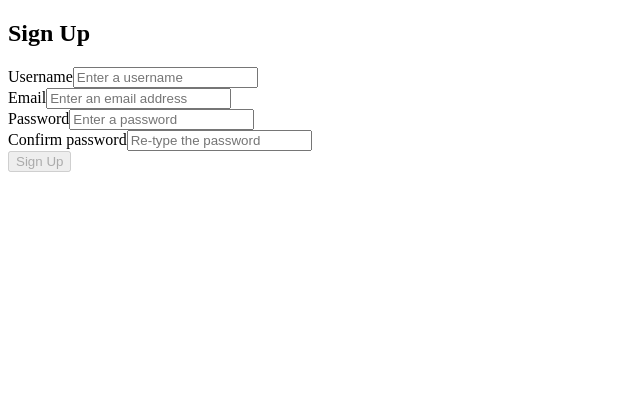
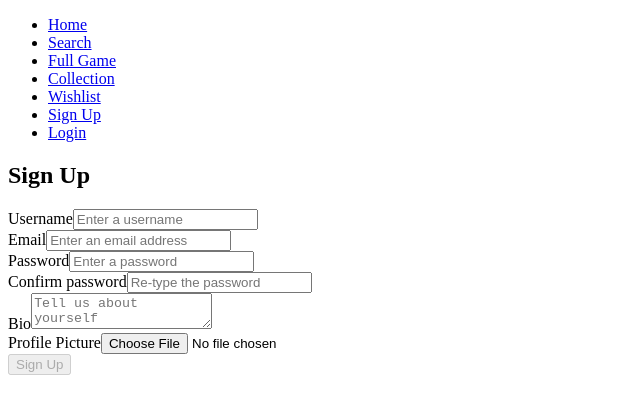
Before and after one commit to arya-lunaris/PSQuest-client, a React (Vite) app: page /signup in a window 1280 px wide. Shown: the top 414 px of the page, without its empty margins (0-640 px from the left). Built offline with nearby package versions, Linux system fonts and the light colour scheme.

Commit message:
added navbar

```diff
--- a/src/App.jsx
+++ b/src/App.jsx
@@ -1,5 +1,5 @@
 import { Routes, Route } from "react-router-dom";
-// import Navbar from "./components/Navbar/Navbar";
+import Navbar from "./components/Navbar/Navbar";
 // import CollectionPage from "./components/CollectionPage/CollectionPage";
 // import FullGamePage from "./components/FullGamePage/FullGamePage";
 // import HomePage from "./components/HomePage/HomePage";
@@ -12,7 +12,7 @@ import SignupPage from "./components/SignupPage/SignupPage";
 function App() {
   return (
     <>
-      {/* <Navbar /> */}
+      <Navbar />
       <Routes>
         {/* <Route path="/" element={<HomePage />} /> */}
         {/* <Route path="/search" element={<SearchPage />} /> */}
--- a/src/components/Navbar/Navbar.jsx
+++ b/src/components/Navbar/Navbar.jsx
@@ -0,0 +1,61 @@
+import React, { useContext } from "react";
+import { Link, useNavigate } from "react-router-dom";
+import { UserContext } from "../../contexts/UserContext";
+import styles from "./navbar.module.css";
+
+export default function Navbar() {
+  const { user, setUser } = useContext(UserContext);
+  const navigate = useNavigate();
+
+  const handleLogout = () => {
+    localStorage.removeItem("token");
+    setUser(null);
+    navigate("/login");
+  };
+
+  return (
+    <nav className={styles.navbar}>
+      <ul className={styles.navLinks}>
+        <li>
+          <Link to="/">Home</Link>
+        </li>
+        <li>
+          <Link to="/search">Search</Link>
+        </li>
+        <li>
+          <Link to="/game/:gameId">Full Game</Link>
+        </li>
+        <li>
+          <Link to="/collection">Collection</Link>
+        </li>
+        <li>
+          <Link to="/wishlist">Wishlist</Link>
+        </li>
+
+        {!user && (
+          <>
+            <li>
+              <Link to="/signup">Sign Up</Link>
+            </li>
+            <li>
+              <Link to="/login">Login</Link>
+            </li>
+          </>
+        )}
+
+        {user && (
+          <>
+            <li>
+              <Link to={`/profile/${user.id}`}>Profile</Link>
+            </li>
+            <li>
+              <button onClick={handleLogout} className={styles.logoutButton}>
+                Logout
+              </button>
+            </li>
+          </>
+        )}
+      </ul>
+    </nav>
+  );
+}
--- a/src/components/ProfilePage/ProfilePage.jsx
+++ b/src/components/ProfilePage/ProfilePage.jsx
@@ -13,7 +13,9 @@ export default function UpdateProfile() {
         username: "",
         email: "",
         password: "",
-        password_confirmation: ""
+        password_confirmation: "",
+        bio: "",
+        profile_picture: ""
     });
 
     const [errors, setErrors] = useState({});
@@ -32,10 +34,12 @@ export default function UpdateProfile() {
         setFormData({
             username: user.username || "",
             email: user.email || "",
+            bio: user.bio ?? "",
             password: "",
             password_confirmation: ""
         });
     }, [user, userId, navigate]);
+
 
     const handleChange = (event) => {
         setFormData({ ...formData, [event.target.name]: event.target.value });
@@ -116,6 +120,24 @@ export default function UpdateProfile() {
                     />
                 </div>
 
+                <div className={styles.formGroup}>
+                    <label>Bio:</label>
+                    <textarea
+                        name="bio"
+                        value={formData.bio}
+                        onChange={handleChange}
+                    />
+                </div>
+
+                <div className={styles.formGroup}>
+                    <label>Profile Picture:</label>
+                    <input
+                        type="file"
+                        name="profile_picture"
+                        onChange={handleChange}
+                    />
+                </div>
+
                 <button className={styles.button} type="submit">Update Profile</button>
             </form>
         </div>
--- a/src/components/SignupPage/SignupPage.jsx
+++ b/src/components/SignupPage/SignupPage.jsx
@@ -13,6 +13,8 @@ export default function Signup() {
     email: '',
     password: '',
     password_confirmation: '',
+    bio: '',
+    profile_picture: ''
   });
   const [errors, setErrors] = useState({});
   const [loading, setLoading] = useState(false);
@@ -98,6 +100,26 @@ export default function Signup() {
             )}
         </div>
 
+        <div className={styles['form-group']}>
+          <label htmlFor="bio">Bio</label>
+          <textarea
+            name="bio"
+            id="bio"
+            placeholder="Tell us about yourself"
+            onChange={handleChange}
+          />
+        </div>
+
+        <div className={styles['form-group']}>
+          <label htmlFor="profile_picture">Profile Picture</label>
+          <input
+            type="file"
+            name="profile_picture"
+            id="profile_picture"
+            onChange={handleChange}
+          />
+        </div>
+
         <button
           className={styles.button}
           disabled={
```
Also changed, not shown: src/components/Navbar/navbar.module.css (added).
